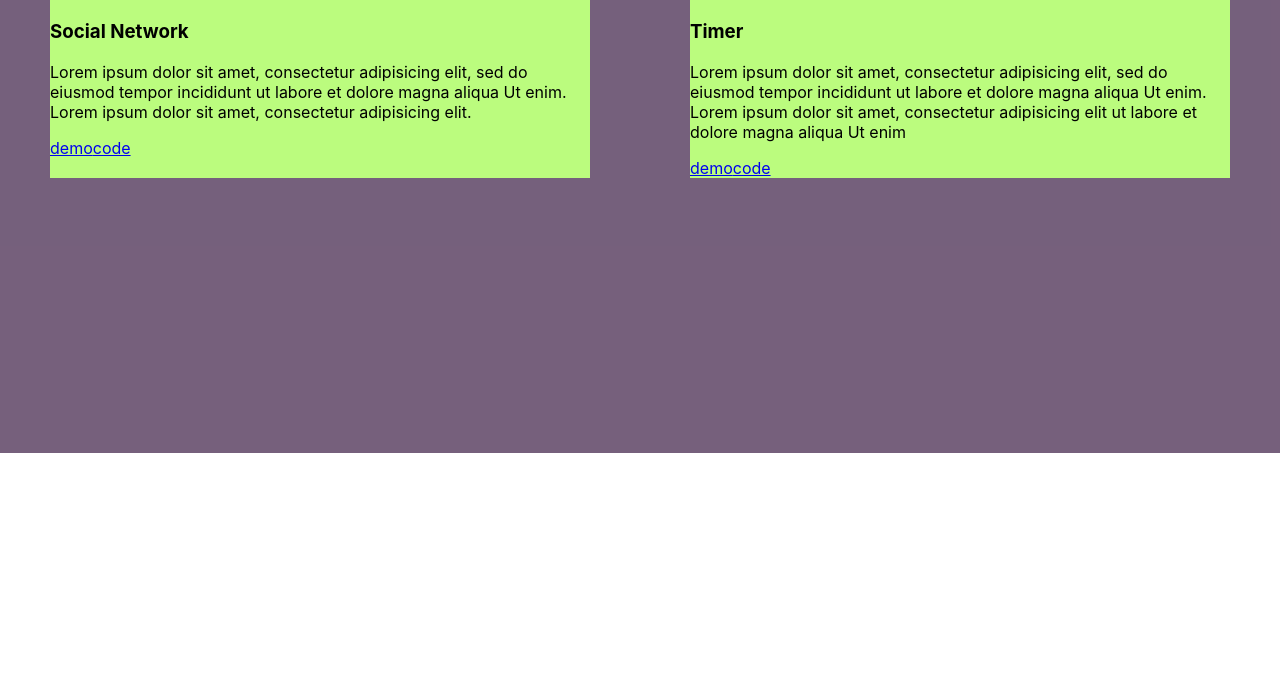
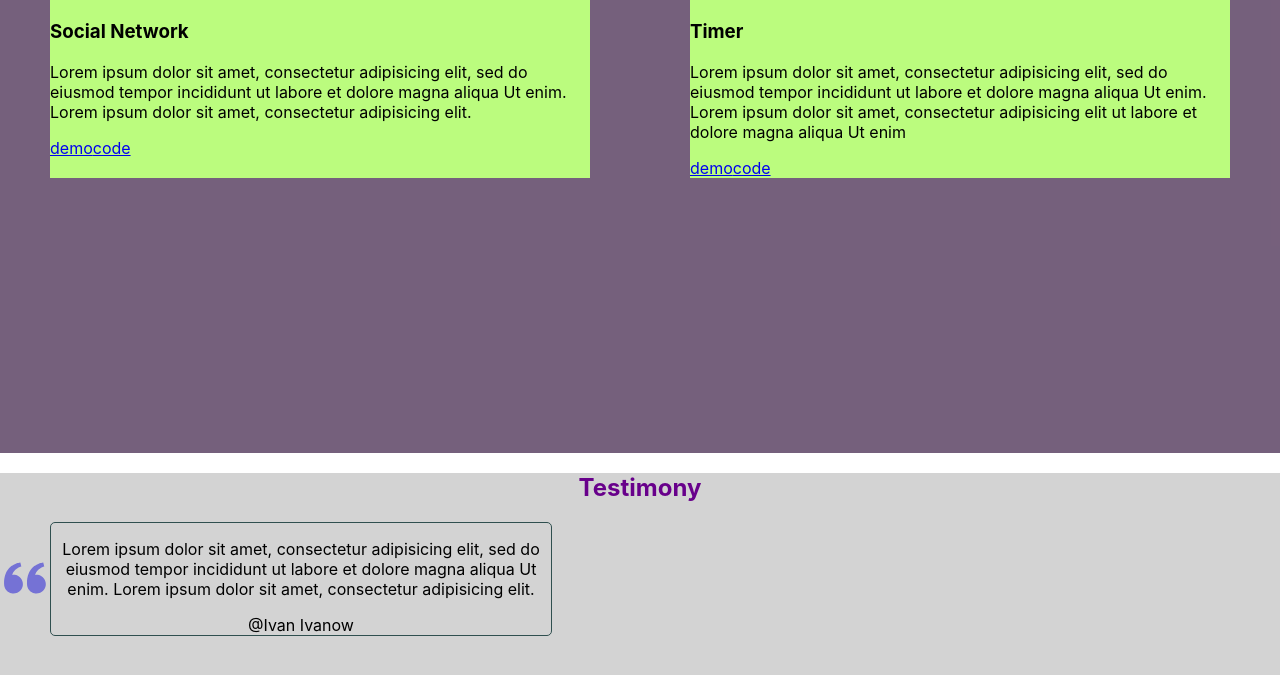
Before and after one commit to Pumpkin-Pie93/portfolio-start-project-main, a React app: page / in a window 1280 px wide. Shown: the part 2041-2716 px from the top of the page. Before the commit the page ends 2494 px from the top, so only its background shows below. Built offline with nearby package versions, Linux system fonts and the light colour scheme.

Commit message:
Testimony

```diff
--- a/src/App.tsx
+++ b/src/App.tsx
@@ -4,6 +4,7 @@
 import {Main} from "./layout/main/Main";
 import {Skills} from "./layout/sections/skills/Skills";
 import {Works} from "./layout/sections/works/Works";
+import {Testimony} from "./layout/sections/testimony/Testimony";
 
 
 function App() {
@@ -13,6 +14,7 @@
             <Main/>
             <Skills/>
             <Works/>
+            <Testimony/>
         </div>
     );
 }
--- /dev/null
+++ b/src/components/slider/Slider.tsx
@@ -0,0 +1,29 @@
+import React from 'react';
+import styled from "styled-components";
+
+export const Slider = () => {
+    return (
+        <StyledSlider>
+            <Slide>
+                <Text>Lorem ipsum dolor sit amet, consectetur adipisicing elit, sed do eiusmod tempor incididunt ut labore et dolore magna aliqua Ut enim. Lorem ipsum dolor sit amet, consectetur adipisicing elit.</Text>
+                <Name>@Ivan Ivanow</Name>
+            </Slide>
+        </StyledSlider>
+    );
+};
+
+const StyledSlider = styled.div`
+border: 1px solid darkslategray;
+  border-radius: 5px;
+  max-width: 500px;
+`
+
+const Slide = styled.div`
+width: 100%;
+  text-align: center;
+`
+const Text = styled.p`
+`
+
+const Name = styled.span`
+`
--- /dev/null
+++ b/src/layout/sections/testimony/Testimony.tsx
@@ -0,0 +1,23 @@
+import React from 'react';
+import styled from "styled-components";
+import {SectionTitle} from "../../../components/SectionTitle";
+import {Icon} from "../../../components/icon/Icon";
+import {Slider} from "../../../components/slider/Slider";
+import {FlexWrapper} from "../../../components/FlexWrapper";
+
+export const Testimony = () => {
+    return (
+        <StyledTestimony>
+            <SectionTitle>Testimony</SectionTitle>
+            <FlexWrapper direction={'column'} align={'center'}>
+                <Icon iconId={'quote'}/>
+                <Slider/>
+            </FlexWrapper>
+        </StyledTestimony>
+    );
+};
+
+const StyledTestimony = styled.section`
+  min-height: 100vh;
+  background-color: lightgray;
+`
```
Also changed, not shown: src/assets/images/sprite.svg.
